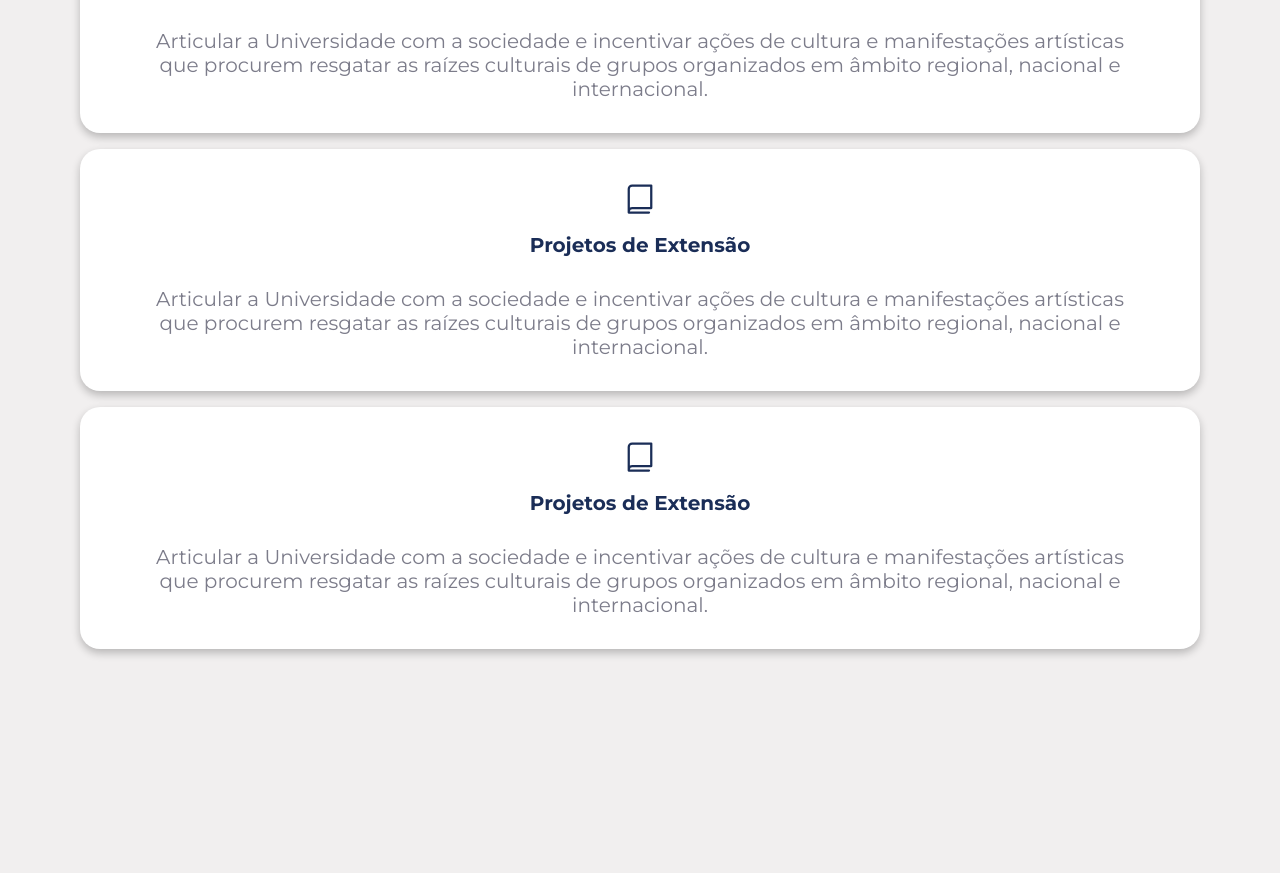
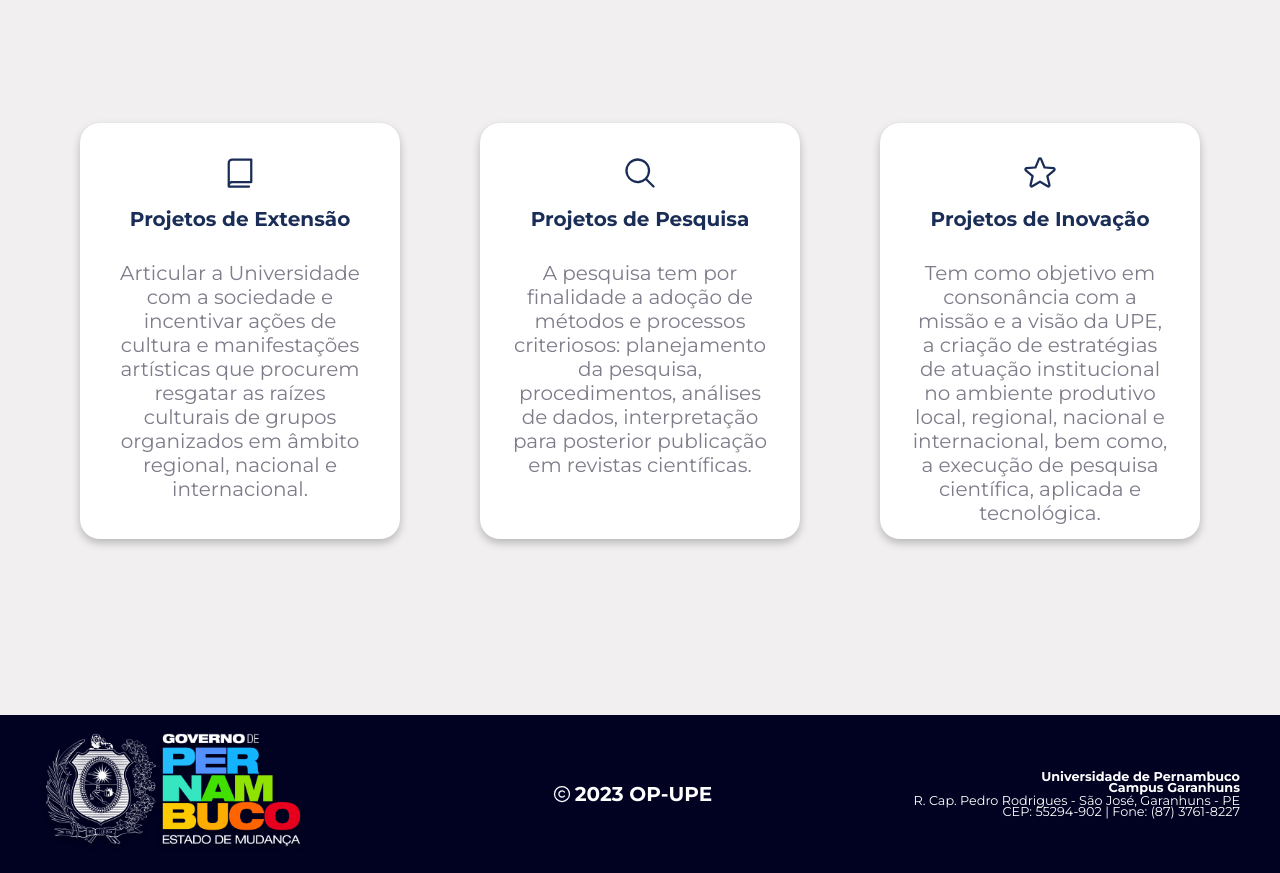
Before and after one commit to kvojps/op_upe-front, a React (Vite) app: page / in a window 1280 px wide. Shown: the part 1469-2342 px from the top of the page. Before the commit the page ends 2134 px from the top, so only its background shows below. Built offline with nearby package versions, Linux system fonts and the light colour scheme.

Commit message:
unbelievable commit ;)

```diff
--- /dev/null
+++ b/src/components/Footer/index.tsx
@@ -0,0 +1,30 @@
+import { CopyrightBox, FooterContainer, FooterContent, LocalityBox } from "./styles";
+import govPE from "../../assets/gov-pe.svg"
+import { Copyright } from "@phosphor-icons/react";
+
+export function Footer() {
+    return (
+        <FooterContainer>
+            <FooterContent>
+                <img src={govPE} alt="Imagem do governo de Pernambuco" />
+
+                <CopyrightBox>
+                    <Copyright color="#fff" size={20} />
+                    <span>2023 OP-UPE</span>
+                </CopyrightBox>
+
+                <LocalityBox>
+                    <h3>Universidade de Pernambuco <br /> Campus Garanhuns</h3>
+                    <span>
+                        R. Cap. Pedro Rodrigues - São José, Garanhuns - PE <br />
+                        CEP:  55294-902   |   Fone: (87) 3761-8227
+                    </span>
+                    <CopyrightBox>
+                        <Copyright color="#fff" />
+                        <span>2023 OP-UPE</span>
+                    </CopyrightBox>
+                </LocalityBox>
+            </FooterContent>
+        </FooterContainer>
+    )
+}
--- /dev/null
+++ b/src/components/Footer/styles.ts
@@ -0,0 +1,90 @@
+import styled from "styled-components";
+
+export const FooterContainer = styled.footer`
+    background-color: ${props => props.theme["blue-700"]};
+    padding: 0.6875rem 2.5rem 0.6875rem 0;
+`
+
+export const FooterContent = styled.div`
+    display: flex;
+    justify-content: space-between;
+    align-items: center;
+
+    @media screen and (max-width: 700px) {
+        div {
+            display: none;
+        }
+
+        img {
+            width: 15rem;
+        }
+    }
+`
+
+export const CopyrightBox = styled.div`
+    display: flex;
+    gap: 0.2rem;
+    align-items: center;
+
+    span {
+        line-height: 24.38px;
+        font-weight: 600;
+        color: ${props => props.theme.white};
+        font-size: 1.25rem;
+    }
+`
+
+export const LocalityBox = styled.main`
+    display: flex;
+    flex-direction: column;
+    align-items: flex-end;
+    gap: 0.1rem;
+
+    h3 {
+        text-align: right;
+        font-weight: 700;
+        color: ${props => props.theme.white};
+        font-size: 0.8rem;
+        line-height: 0.68750rem;
+    }
+
+    span {
+        text-align: right;
+        font-weight: 400;
+        color: ${props => props.theme.white};
+        font-size: 0.8rem;
+        line-height: 0.68750rem;
+    }
+
+    div {
+        display: none;
+    }
+
+    svg {
+        font-size: 1.25rem;
+    }
+
+    @media screen and (max-width: 700px) {
+        div {
+            display: block;
+        }
+
+        h3 {
+            font-size: 0.6rem;
+            text-align: justify;
+        }
+
+        span {
+            font-size: 0.6rem;
+            text-align: justify;
+        }
+
+        svg {
+            font-size: 0.6rem;
+        }
+
+        br {
+            display: none;
+        }
+    }
+`
--- a/src/layouts/deafultLayout.tsx
+++ b/src/layouts/deafultLayout.tsx
@@ -1,11 +1,13 @@
 import { Outlet } from 'react-router-dom'
 import { Header } from "../components/Header";
+import { Footer } from '../components/Footer';
 
 export function DefaultLayout() {
     return (
         <div>
             <Header />
             <Outlet />
+            <Footer />
         </div>
     )
 }
--- a/src/pages/Home/index.tsx
+++ b/src/pages/Home/index.tsx
@@ -13,7 +13,7 @@ import {
     CardContent
 } from "./styles";
 import homeLogo from '../../assets/home-logo.png'
-import { Book, FileText, Info, MapPin, Medal } from "@phosphor-icons/react";
+import { Book, FileSearch, FileText, Info, MagnifyingGlass, MapPin, Medal, Star } from "@phosphor-icons/react";
 import { NavLink } from "react-router-dom";
 
 export function Home() {
@@ -104,14 +104,14 @@ export function Home() {
                     <CardContainer>
                         <CardContent>
                             <CardHeader>
-                                <Book size={36} color="#1A2D57" />
-                                <p>Projetos de Extensão</p>
+                                <MagnifyingGlass size={36} color="#1A2D57" />
+                                <p>Projetos de Pesquisa</p>
                             </CardHeader>
                             <span>
-                                Articular a Universidade com a sociedade e incentivar ações de
-                                cultura e manifestações artísticas que procurem resgatar
-                                as raízes culturais de grupos organizados em âmbito regional,
-                                nacional e internacional.
+                                A pesquisa tem por finalidade a adoção de métodos e
+                                processos criteriosos: planejamento da pesquisa,
+                                procedimentos, análises de dados, interpretação para
+                                posterior publicação em revistas científicas.
                             </span>
                         </CardContent>
                     </CardContainer>
@@ -119,14 +119,14 @@ export function Home() {
                     <CardContainer>
                         <CardContent>
                             <CardHeader>
-                                <Book size={36} color="#1A2D57" />
-                                <p>Projetos de Extensão</p>
+                                <Star size={36} color="#1A2D57" />
+                                <p>Projetos de Inovação</p>
                             </CardHeader>
                             <span>
-                                Articular a Universidade com a sociedade e incentivar ações de
-                                cultura e manifestações artísticas que procurem resgatar
-                                as raízes culturais de grupos organizados em âmbito regional,
-                                nacional e internacional.
+                                Tem como objetivo em consonância com a missão e a visão da UPE,
+                                a criação de estratégias de atuação institucional no ambiente
+                                produtivo local, regional, nacional e internacional, bem como,
+                                a execução de pesquisa científica, aplicada e tecnológica.
                             </span>
                         </CardContent>
                     </CardContainer>
--- a/src/pages/Home/styles.ts
+++ b/src/pages/Home/styles.ts
@@ -28,7 +28,13 @@ export const HomeHeader = styled.div`
     justify-content: space-between;
     align-items: flex-end;
 
-    margin-bottom: 20rem;
+    margin-bottom: 22rem;
+
+    @media screen and (max-width: 700px) {
+        flex-direction: column;
+        align-items: center;
+        gap: 1.5rem;
+    }
 `
 
 export const LogoCircle = styled.div`
@@ -64,6 +70,20 @@ export const HeaderHomeSummary = styled.div`
     span {
         font-size: 0.875rem;
     }
+
+    @media screen and (max-width: 700px) {
+        p {
+            font-size: 1rem;
+        }
+
+        h1 {
+            font-size: 1.3rem;
+        }
+
+        span {
+            font-size: 0.6rem;
+        }
+    }
 `
 
 export const HeaderHomeSummaryList = styled.ul`
@@ -74,7 +94,6 @@ export const HeaderHomeSummaryList = styled.ul`
     justify-content: space-between;
 
     p {
-        font-size: 1.875rem;
         text-align: center;
     }
 
@@ -133,6 +152,22 @@ export const Summary = styled.div`
         border: 0;
         transition: background-color 0.6s;
     }
+
+    @media screen and (max-width: 700px) {
+        height: 30rem;
+        margin: 0 auto;
+        margin-bottom: 10rem;
+
+        button {
+            width: 4rem;
+            right: -0.3rem;
+            bottom: -1rem;
+        }
+
+        button p {
+            display: none;
+        }
+    }
 `
 
 export const SummaryContent = styled.div`
@@ -143,6 +178,11 @@ export const SummaryContent = styled.div`
     padding: 0 8.125rem;
 
     height: 100%;
+
+    @media screen and (max-width: 700px) {
+        flex-direction: column;
+        justify-content: space-around;
+    }
 `
 
 export const SummaryCard = styled.div`
@@ -173,6 +213,7 @@ export const AboutBox = styled.div`
 
     max-width: 44rem;
     margin: 0 auto;
+    margin-bottom: 12.5rem;
 
     h1 {
         color: ${props => props.theme["blue-600"]};
@@ -190,19 +231,45 @@ export const AboutBox = styled.div`
 
         margin-top: 1rem;
     }
+
+    @media screen and (max-width: 700px) {
+        h1 {
+            font-size: 2.2rem;
+        }
+
+        p {
+            font-size: 1.3rem;
+        }
+
+        span {
+            font-size: 1rem;
+        }
+    }
 `
 
 export const CardBox = styled.div`
     display: flex;
-    min-width: 22rem;
-    flex-wrap: wrap;
-    gap: 1rem;
+    margin-bottom: 10rem;
+    justify-content: space-between;
+
+    @media screen and (max-width: 700px) {
+        flex-direction: column;
+        gap: 2rem;
+        margin-bottom: 10rem;
+    }
 `
 
 export const CardContainer = styled.div`
     background-color: ${props => props.theme.white};
     box-shadow: rgba(0, 0, 0, 0.24) 0px 4px 8px 0;
     border-radius: 1.25rem;
+
+    width: 20rem;
+    height: 26rem;
+
+    @media screen and (max-width: 700px) {
+        width: 100%;
+    }
 `
 
 export const CardContent = styled.div`
@@ -210,7 +277,7 @@ export const CardContent = styled.div`
     flex-direction: column;
     gap: 1.875rem;
 
-    padding: 2rem 4rem 2rem 4rem;
+    padding: 2rem;
 
     span {
         text-align: center;
```
Also changed, not shown: src/assets/gov-pe.svg (added).
